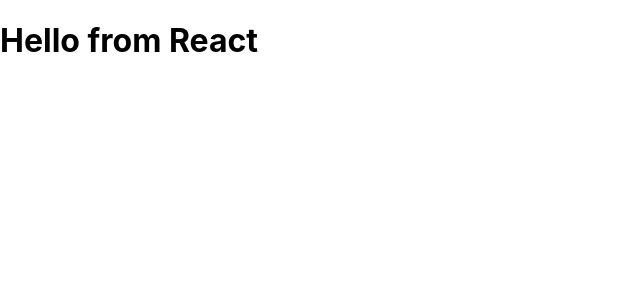
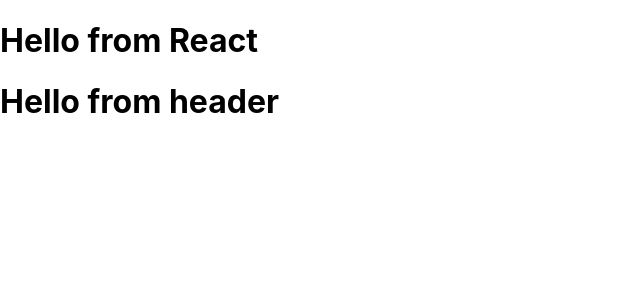
Before and after one commit to doug-e-z/portfolio, a React (Create React App) app in the folder portfolio/: page / in a window 1280 px wide. Shown: the top 300 px of the page, without its empty margins (0-640 px from the left). Built offline with nearby package versions, Linux system fonts and the light colour scheme.

Commit message:
Included a component folder for testing

```diff
--- a/portfolio/package.json
+++ b/portfolio/package.json
@@ -6,9 +6,11 @@
     "@testing-library/jest-dom": "^5.16.2",
     "@testing-library/react": "^12.1.2",
     "@testing-library/user-event": "^13.5.0",
+    "bootstrap": "^5.1.3",
     "react": "^17.0.2",
+    "react-bootstrap": "^2.1.2",
     "react-dom": "^17.0.2",
-    "react-scripts": "5.0.0",
+    "react-scripts": "^5.0.0",
     "web-vitals": "^2.1.4"
   },
   "scripts": {
--- a/portfolio/src/App.js
+++ b/portfolio/src/App.js
@@ -1,7 +1,10 @@
+import Header from './components/Header'
+
 function App() {
   return (
     <div className="App">
-     <h1>Hello from React</h1>
+      <h1>Hello from React</h1>
+        <Header/>
     </div>
   );
 }
--- /dev/null
+++ b/portfolio/src/components/Header.js
@@ -0,0 +1,9 @@
+const Header = () => {
+  return (
+    <header>
+        <h1>Hello from header</h1>
+    </header>
+  )
+}
+
+export default Header
```
Also changed, not shown: 1 other file (tests, documents, lock files or other folders).
